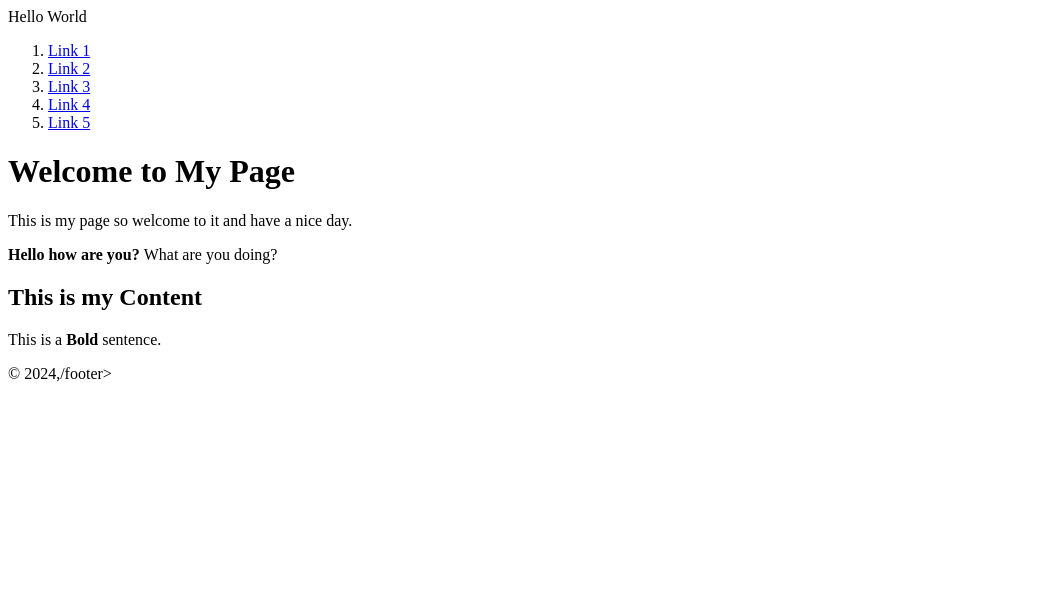
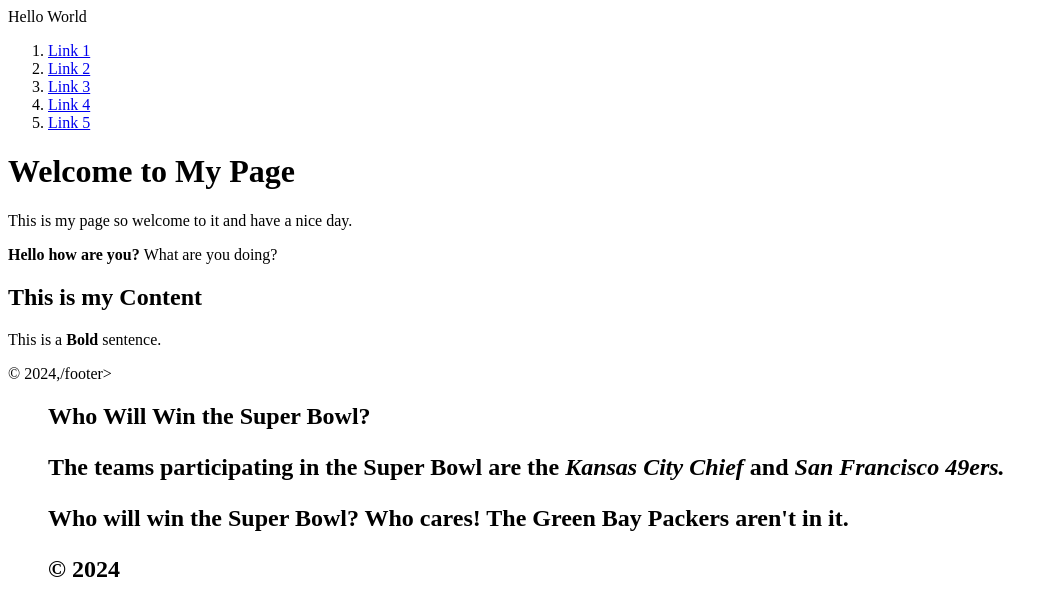
Before and after one commit to trwaller/Foundations2024, a plain HTML site: page index.html in a window 1280 px wide. Shown: the whole page, without its empty margins (0-1058 px from the left). Drawn offline with Linux system fonts and the light colour scheme.

Commit message:
New Page

```diff
--- a/index.html
+++ b/index.html
@@ -32,3 +32,23 @@ Hello World
 
   </body>
 </html>
+<!DOCTYPE html>
+<html lang= "en">
+  <head>
+    <meta charset= "UTF-8">
+    <meta name= "viewport" content= "width=device-width, initial-scale=1.0">
+    <title>Document</title>
+  </head>
+  <body>
+    <header>
+      <nav>
+        <ol>
+          <h1>Who Will Win the Super Bowl?</h>
+          <p>The teams participating in the Super Bowl are the <em> Kansas City Chief </em> and <em> San Francisco 49ers. </em> </p>
+          <p> Who will win the Super Bowl? Who cares! The Green Bay Packers aren't in it.</p>
+
+
+
+
+
+          <footer>&copy; 2024</footer>
```
